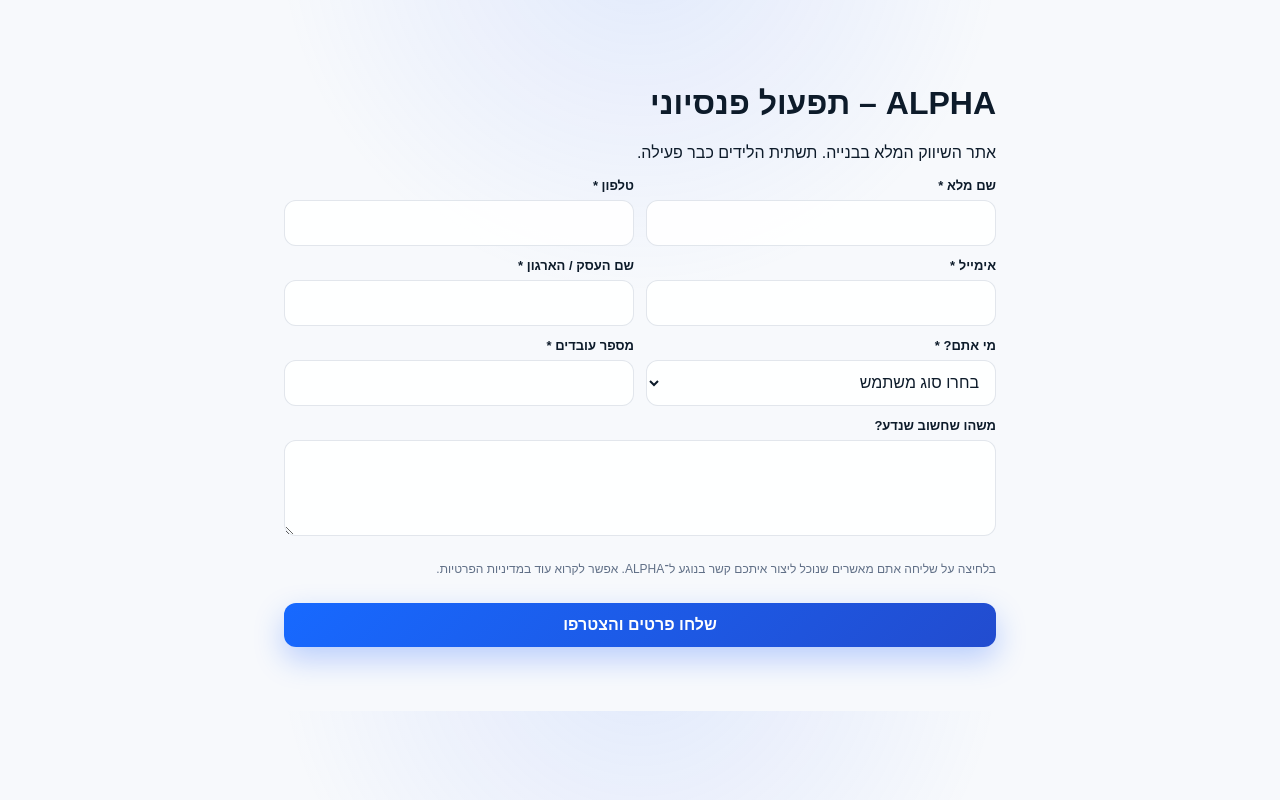
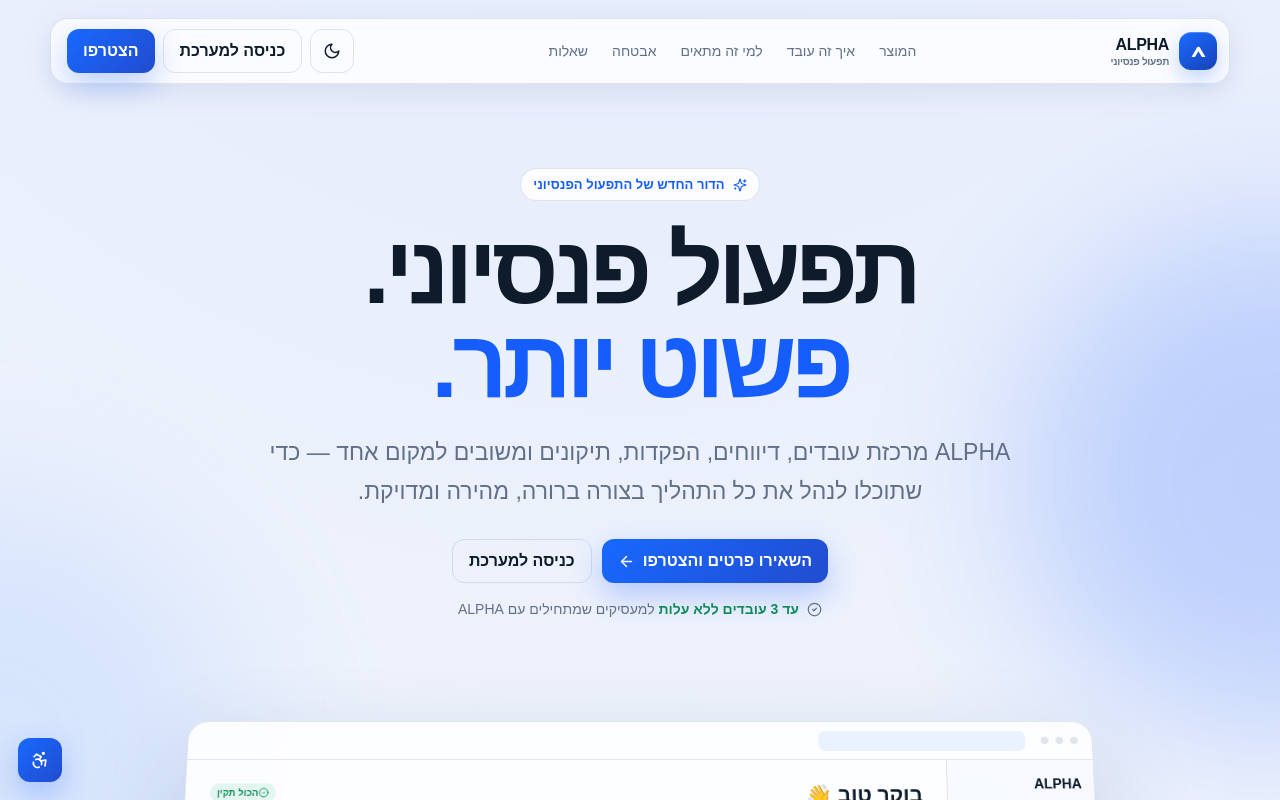
Before and after one commit to GuyMishan/AlphaMarketing, a Next.js app: page / in a window 1280 px wide. Shown: the top 800 px of the page. Built offline with nearby package versions, Linux system fonts and the light colour scheme; no server answers.

Commit message:
Complete marketing site: src/app/page.tsx

```diff
--- a/src/app/page.tsx
+++ b/src/app/page.tsx
@@ -1,11 +1,5 @@
-import { LeadForm } from "@/components/lead-form";
+import { LandingPage } from "@/components/landing-page";
 
 export default function Home() {
-  return (
-    <main style={{ maxWidth: 760, margin: "0 auto", padding: "64px 24px", fontFamily: "Arial, sans-serif" }}>
-      <h1>ALPHA – תפעול פנסיוני</h1>
-      <p>אתר השיווק המלא בבנייה. תשתית הלידים כבר פעילה.</p>
-      <LeadForm />
-    </main>
-  );
+  return <LandingPage />;
 }
```
